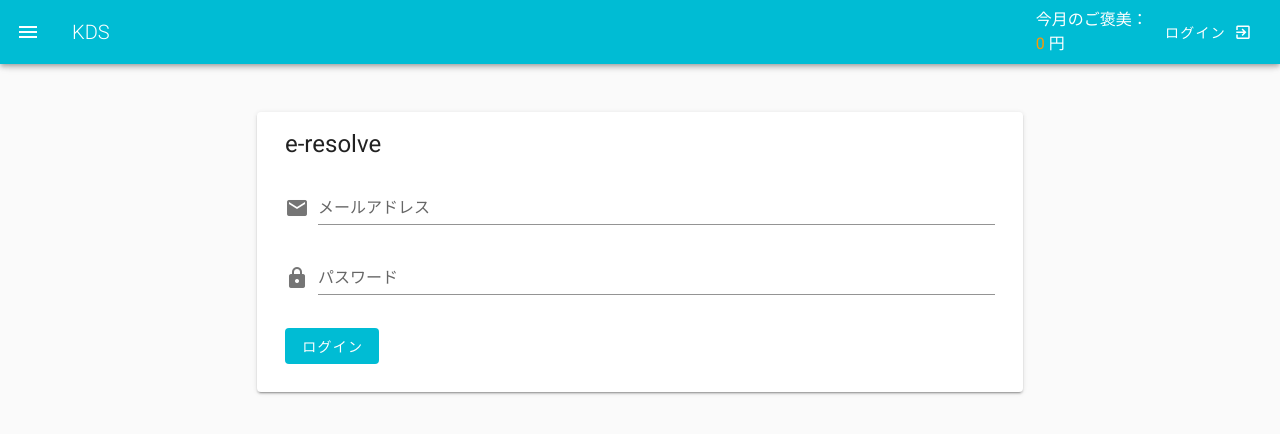
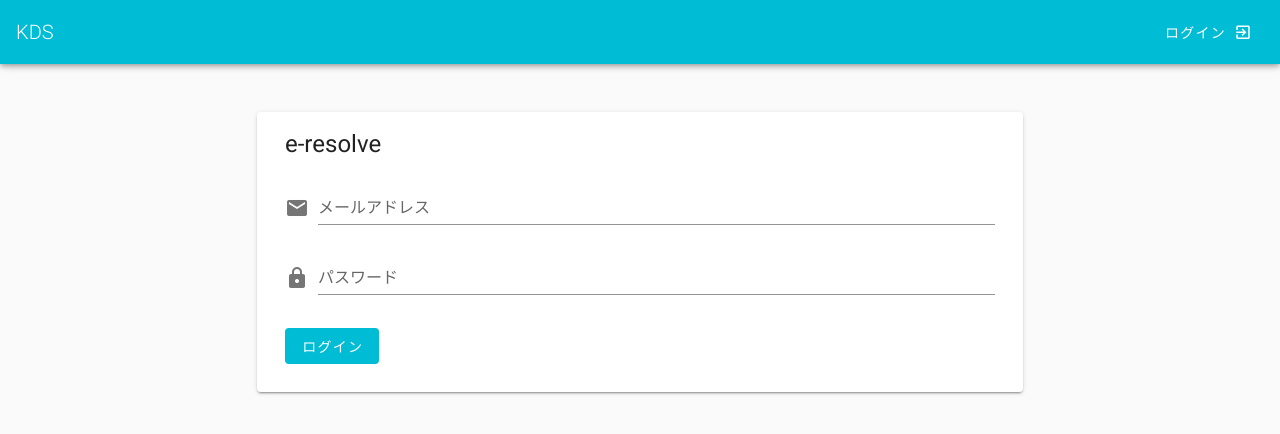
Before and after one commit to mayukorin/katadzuke-score, a Vue app in the folder frontend/: page /sign-in in a window 1280 px wide. Shown: the top 434 px of the page. Built offline with nearby package versions, Linux system fonts and the light colour scheme.

Commit message:
refactor: delete drawer

```diff
--- a/frontend/src/components/organisms/Navbar.vue
+++ b/frontend/src/components/organisms/Navbar.vue
@@ -6,15 +6,11 @@
       </div>
     </v-snackbar>
     <v-app-bar app color="primary">
-      <v-app-bar-nav-icon
-        class="white--text"
-        @click.stop="drawer = !drawer"
-      ></v-app-bar-nav-icon>
       <v-toolbar-title class="text-uppercase white--text">
         <span class="font-weight-light">KDS</span>
       </v-toolbar-title>
       <v-spacer></v-spacer>
-      <span v-if="rewardThisMonth >= 0" class="white--text">
+      <span v-if="rewardThisMonth >= 0 && isSignIn" class="white--text">
         今月のご褒美：
         <br />
         <span class="accent--text">
@@ -22,7 +18,7 @@
         </span>
         円
       </span>
-      <span v-else class="white--text">
+      <span v-else-if="rewardThisMonth < 0 && isSignIn" class="white--text">
         今月の罰金：
         <br />
         <span class="accent--text">
@@ -39,11 +35,6 @@
         <v-icon right>mdi-exit-to-app</v-icon>
       </v-btn>
     </v-app-bar>
-
-    <v-navigation-drawer app v-model="drawer">
-      <v-list v-if="isSignIn"> </v-list>
-      <v-list v-else> </v-list>
-    </v-navigation-drawer>
   </nav>
 </template>
 <script>
--- a/frontend/src/store/index.js
+++ b/frontend/src/store/index.js
@@ -67,7 +67,7 @@ const authModule = {
     },
     signout(context) {
       localStorage.removeItem("access");
-      context.commit("reset");
+      context.commit("clear");
     },
     getRewardThisMonth(context) {
       return api.get("/reward-this-month/").then((response) => {
```
